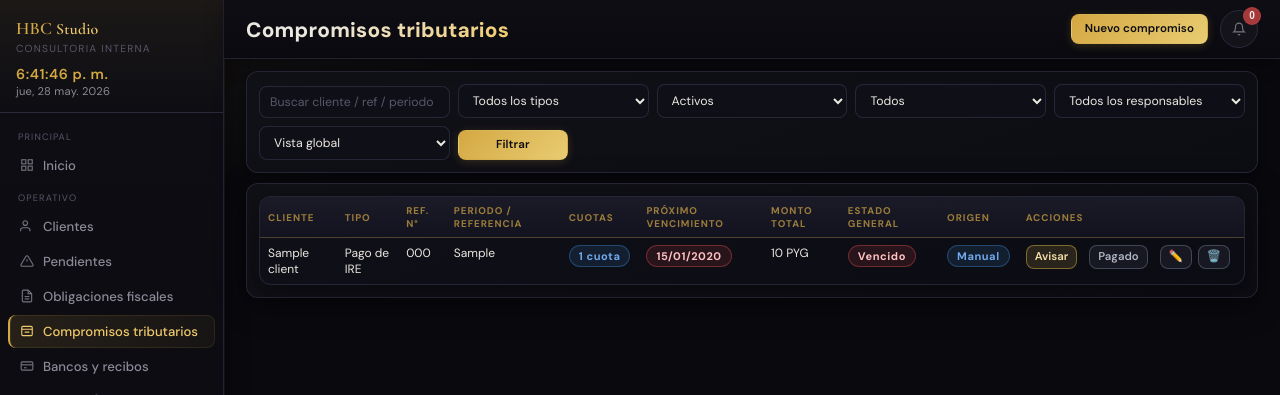
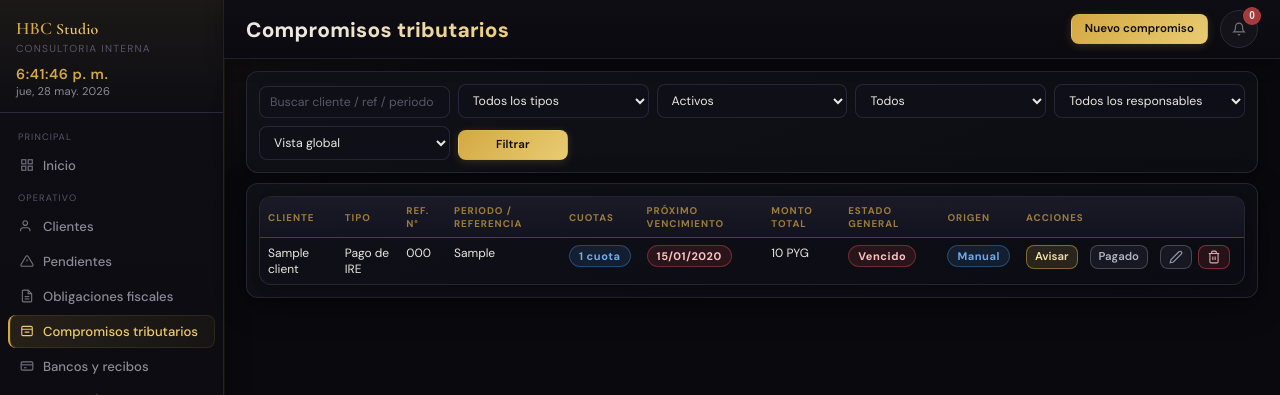
Before and after one commit to daoo-ops/HBC, a Django app: page /app/tax-commitments/ in a window 1280 px wide. Shown: the top 395 px of the page. Run offline with Django 4.2, Linux system fonts and the light colour scheme; a user stored in the database is signed in; tables that the repository leaves empty hold one stand-in row (values such as "Sample post").

Commit message:
style: replace emojis with matching svg line icons for buttons

```diff
--- a/templates/app/tax_commitment_list.html
+++ b/templates/app/tax_commitment_list.html
@@ -104,19 +104,19 @@
                       <form method="post" action="/app/tax-commitments/group/{{ group.group_archive_group_id }}/archive/" class="inline inline-action pending-inline-form">
                         {% csrf_token %}
                         <input type="hidden" name="next" value="{{ request.get_full_path }}">
-                        <button type="submit" class="pending-action-btn pending-action-secondary" title="Archivar grupo">📁</button>
+                        <button type="submit" class="pending-action-btn pending-action-secondary" title="Archivar grupo"><svg class="icon" viewBox="0 0 24 24" fill="none" stroke="currentColor"><path d="M22 19a2 2 0 0 1-2 2H4a2 2 0 0 1-2-2V5a2 2 0 0 1 2-2h5l2 3h9a2 2 0 0 1 2 2z"/></svg></button>
                       </form>
                     {% elif group.general_label == 'Archivado' %}
                       <form method="post" action="/app/tax-commitments/group/{{ group.group_action_item.installment_group_id }}/unarchive/" class="inline inline-action pending-inline-form">
                         {% csrf_token %}
                         <input type="hidden" name="next" value="{{ request.get_full_path }}">
-                        <button type="submit" class="pending-action-btn pending-action-secondary" title="Desarchivar grupo">📂</button>
+                        <button type="submit" class="pending-action-btn pending-action-secondary" title="Desarchivar grupo"><svg class="icon" viewBox="0 0 24 24" fill="none" stroke="currentColor"><path d="M2 22h20"/><path d="M4 18V4c0-1.1.9-2 2-2h4l2 3h6a2 2 0 0 1 2 2v2"/><path d="M2 18h20l-1.63-6.52a2 2 0 0 0-1.94-1.48H5.57a2 2 0 0 0-1.94 1.48L2 18z"/></svg></button>
                       </form>
                     {% endif %}
-                    <a class="pending-action-btn pending-action-secondary" title="Editar grupo" href="/app/tax-commitments/{{ group.group_action_item.id }}/edit/">✏️</a>
+                    <a class="pending-action-btn pending-action-secondary" title="Editar grupo" href="/app/tax-commitments/{{ group.group_action_item.id }}/edit/"><svg class="icon" viewBox="0 0 24 24" fill="none" stroke="currentColor"><path d="M17 3a2.828 2.828 0 1 1 4 4L7.5 20.5 2 22l1.5-5.5L17 3z"/></svg></a>
                     <form method="post" action="/app/tax-commitments/group/{{ group.group_action_item.installment_group_id }}/delete/" class="inline inline-action pending-inline-form" onsubmit="return confirm('¿Está seguro de que desea eliminar este grupo y todas sus cuotas?');">
                       {% csrf_token %}
-                      <button type="submit" class="pending-action-btn pending-action-secondary" title="Eliminar grupo">🗑️</button>
+                      <button type="submit" class="pending-action-btn pending-action-danger" title="Eliminar grupo"><svg class="icon" viewBox="0 0 24 24" fill="none" stroke="currentColor"><polyline points="3 6 5 6 21 6"/><path d="M19 6v14a2 2 0 0 1-2 2H7a2 2 0 0 1-2-2V6m3 0V4a2 2 0 0 1 2-2h4a2 2 0 0 1 2 2v2"/><line x1="10" y1="11" x2="10" y2="17"/><line x1="14" y1="11" x2="14" y2="17"/></svg></button>
                     </form>
                   {% else %}
                     {% if group.group_can_notify %}
@@ -137,19 +137,19 @@
                       <form method="post" action="/app/tax-commitments/{{ group.group_archive_target.id }}/archive/" class="inline inline-action pending-inline-form">
                         {% csrf_token %}
                         <input type="hidden" name="next" value="{{ request.get_full_path }}">
-                        <button type="submit" class="pending-action-btn pending-action-secondary" title="Archivar">📁</button>
+                        <button type="submit" class="pending-action-btn pending-action-secondary" title="Archivar"><svg class="icon" viewBox="0 0 24 24" fill="none" stroke="currentColor"><path d="M22 19a2 2 0 0 1-2 2H4a2 2 0 0 1-2-2V5a2 2 0 0 1 2-2h5l2 3h9a2 2 0 0 1 2 2z"/></svg></button>
                       </form>
                     {% elif group.general_label == 'Archivado' %}
                       <form method="post" action="/app/tax-commitments/{{ group.group_action_item.id }}/unarchive/" class="inline inline-action pending-inline-form">
                         {% csrf_token %}
                         <input type="hidden" name="next" value="{{ request.get_full_path }}">
-                        <button type="submit" class="pending-action-btn pending-action-secondary" title="Desarchivar">📂</button>
+                        <button type="submit" class="pending-action-btn pending-action-secondary" title="Desarchivar"><svg class="icon" viewBox="0 0 24 24" fill="none" stroke="currentColor"><path d="M2 22h20"/><path d="M4 18V4c0-1.1.9-2 2-2h4l2 3h6a2 2 0 0 1 2 2v2"/><path d="M2 18h20l-1.63-6.52a2 2 0 0 0-1.94-1.48H5.57a2 2 0 0 0-1.94 1.48L2 18z"/></svg></button>
                       </form>
                     {% endif %}
-                    <a class="pending-action-btn pending-action-secondary" title="Editar" href="/app/tax-commitments/{{ group.group_action_item.id }}/edit/">✏️</a>
+                    <a class="pending-action-btn pending-action-secondary" title="Editar" href="/app/tax-commitments/{{ group.group_action_item.id }}/edit/"><svg class="icon" viewBox="0 0 24 24" fill="none" stroke="currentColor"><path d="M17 3a2.828 2.828 0 1 1 4 4L7.5 20.5 2 22l1.5-5.5L17 3z"/></svg></a>
                     <form method="post" action="/app/tax-commitments/{{ group.group_action_item.id }}/delete/" class="inline inline-action pending-inline-form" onsubmit="return confirm('¿Está seguro de que desea eliminar este compromiso?');">
                       {% csrf_token %}
-                      <button type="submit" class="pending-action-btn pending-action-secondary" title="Eliminar">🗑️</button>
+                      <button type="submit" class="pending-action-btn pending-action-danger" title="Eliminar"><svg class="icon" viewBox="0 0 24 24" fill="none" stroke="currentColor"><polyline points="3 6 5 6 21 6"/><path d="M19 6v14a2 2 0 0 1-2 2H7a2 2 0 0 1-2-2V6m3 0V4a2 2 0 0 1 2-2h4a2 2 0 0 1 2 2v2"/><line x1="10" y1="11" x2="10" y2="17"/><line x1="14" y1="11" x2="14" y2="17"/></svg></button>
                     </form>
                   {% endif %}
                 </div>
@@ -202,19 +202,19 @@
                                     <form method="post" action="/app/tax-commitments/{{ item.id }}/archive/" class="inline inline-action pending-inline-form">
                                       {% csrf_token %}
                                       <input type="hidden" name="next" value="{{ request.get_full_path }}">
-                                      <button type="submit" class="pending-action-btn pending-action-secondary" title="Archivar">📁</button>
+                                      <button type="submit" class="pending-action-btn pending-action-secondary" title="Archivar"><svg class="icon" viewBox="0 0 24 24" fill="none" stroke="currentColor"><path d="M22 19a2 2 0 0 1-2 2H4a2 2 0 0 1-2-2V5a2 2 0 0 1 2-2h5l2 3h9a2 2 0 0 1 2 2z"/></svg></button>
                                     </form>
                                   {% elif item.status == 'ARCHIVED' %}
                                     <form method="post" action="/app/tax-commitments/{{ item.id }}/unarchive/" class="inline inline-action pending-inline-form">
                                       {% csrf_token %}
                                       <input type="hidden" name="next" value="{{ request.get_full_path }}">
-                                      <button type="submit" class="pending-action-btn pending-action-secondary" title="Desarchivar">📂</button>
+                                      <button type="submit" class="pending-action-btn pending-action-secondary" title="Desarchivar"><svg class="icon" viewBox="0 0 24 24" fill="none" stroke="currentColor"><path d="M2 22h20"/><path d="M4 18V4c0-1.1.9-2 2-2h4l2 3h6a2 2 0 0 1 2 2v2"/><path d="M2 18h20l-1.63-6.52a2 2 0 0 0-1.94-1.48H5.57a2 2 0 0 0-1.94 1.48L2 18z"/></svg></button>
                                     </form>
                                   {% endif %}
-                                  <a class="pending-action-btn pending-action-secondary" title="Editar" href="/app/tax-commitments/{{ item.id }}/edit-installment/?next={{ request.get_full_path|urlencode }}">✏️</a>
+                                  <a class="pending-action-btn pending-action-secondary" title="Editar" href="/app/tax-commitments/{{ item.id }}/edit-installment/?next={{ request.get_full_path|urlencode }}"><svg class="icon" viewBox="0 0 24 24" fill="none" stroke="currentColor"><path d="M17 3a2.828 2.828 0 1 1 4 4L7.5 20.5 2 22l1.5-5.5L17 3z"/></svg></a>
                                   <form method="post" action="/app/tax-commitments/{{ item.id }}/delete/" class="inline inline-action pending-inline-form" onsubmit="return confirm('¿Está seguro de que desea eliminar esta cuota?');">
                                     {% csrf_token %}
-                                    <button type="submit" class="pending-action-btn pending-action-secondary" title="Eliminar">🗑️</button>
+                                    <button type="submit" class="pending-action-btn pending-action-danger" title="Eliminar"><svg class="icon" viewBox="0 0 24 24" fill="none" stroke="currentColor"><polyline points="3 6 5 6 21 6"/><path d="M19 6v14a2 2 0 0 1-2 2H7a2 2 0 0 1-2-2V6m3 0V4a2 2 0 0 1 2-2h4a2 2 0 0 1 2 2v2"/><line x1="10" y1="11" x2="10" y2="17"/><line x1="14" y1="11" x2="14" y2="17"/></svg></button>
                                   </form>
                                 </div>
                               </div>
```
